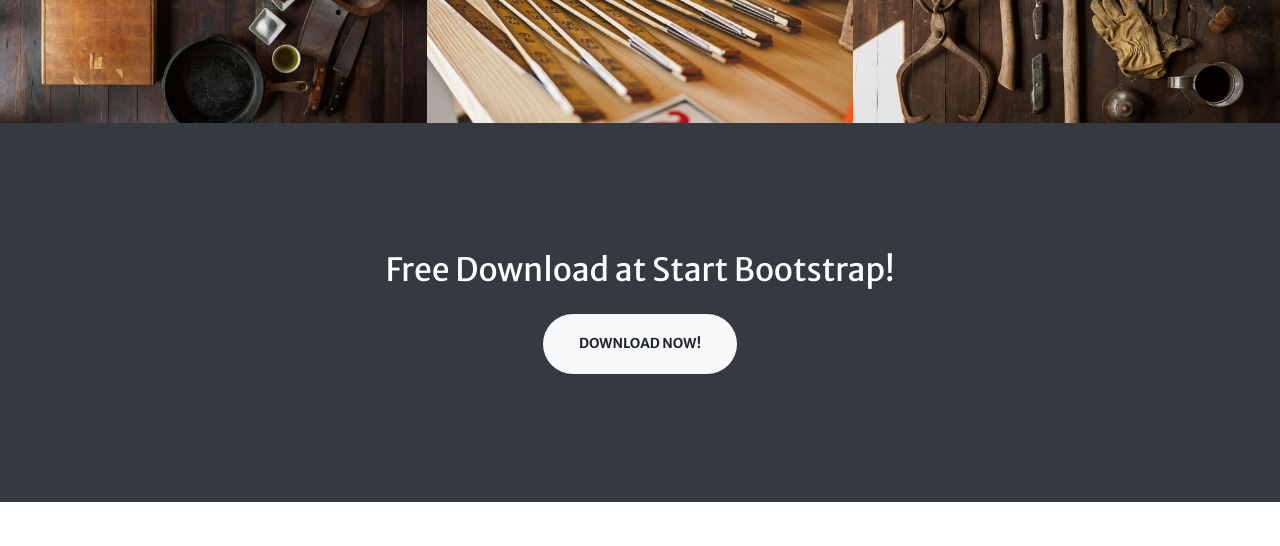
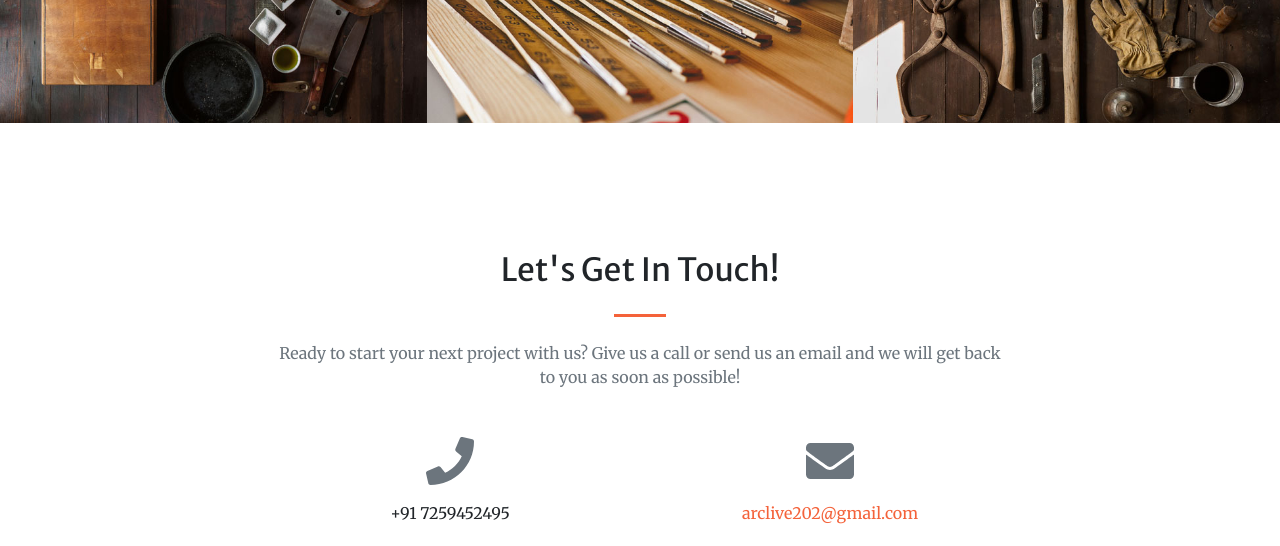
Before and after one commit to arclive202/arclive202.github.io, a plain HTML site: page index.html in a window 1280 px wide. Shown: the part 2300-2846 px from the top of the page. Drawn offline with nearby package versions, Linux system fonts and the light colour scheme.

Commit message:
Removed generated Template code

```diff
--- a/index.html
+++ b/index.html
@@ -164,13 +164,7 @@
             </div>
         </div>
         <!-- Call to action-->
-        <section class="page-section bg-dark text-white">
-            <div class="container text-center">
-                <h2 class="mb-4">Free Download at Start Bootstrap!</h2>
-                <a class="btn btn-light btn-xl" href="https://startbootstrap.com/theme/creative/">Download Now!</a>
 
-            </div>
-        </section>
         <!-- Contact-->
         <section class="page-section" id="contact">
             <div class="container">
```
